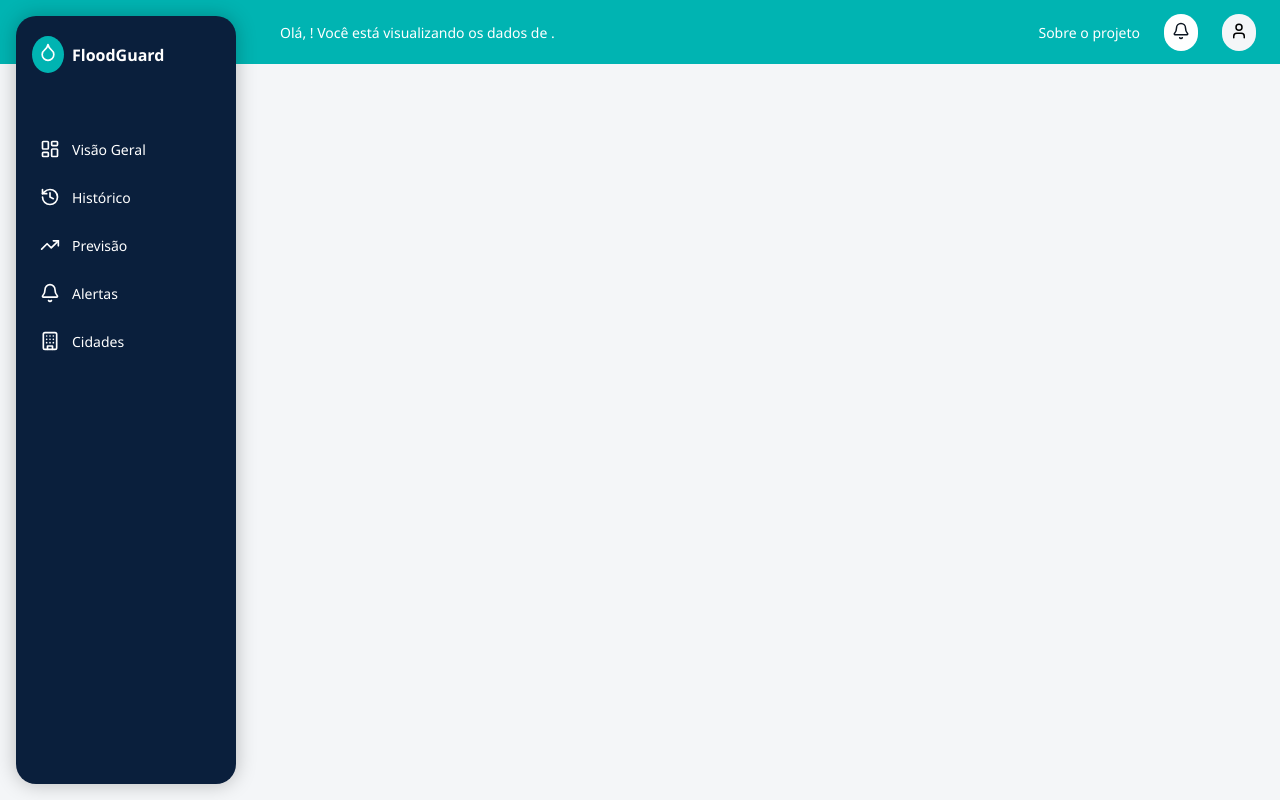
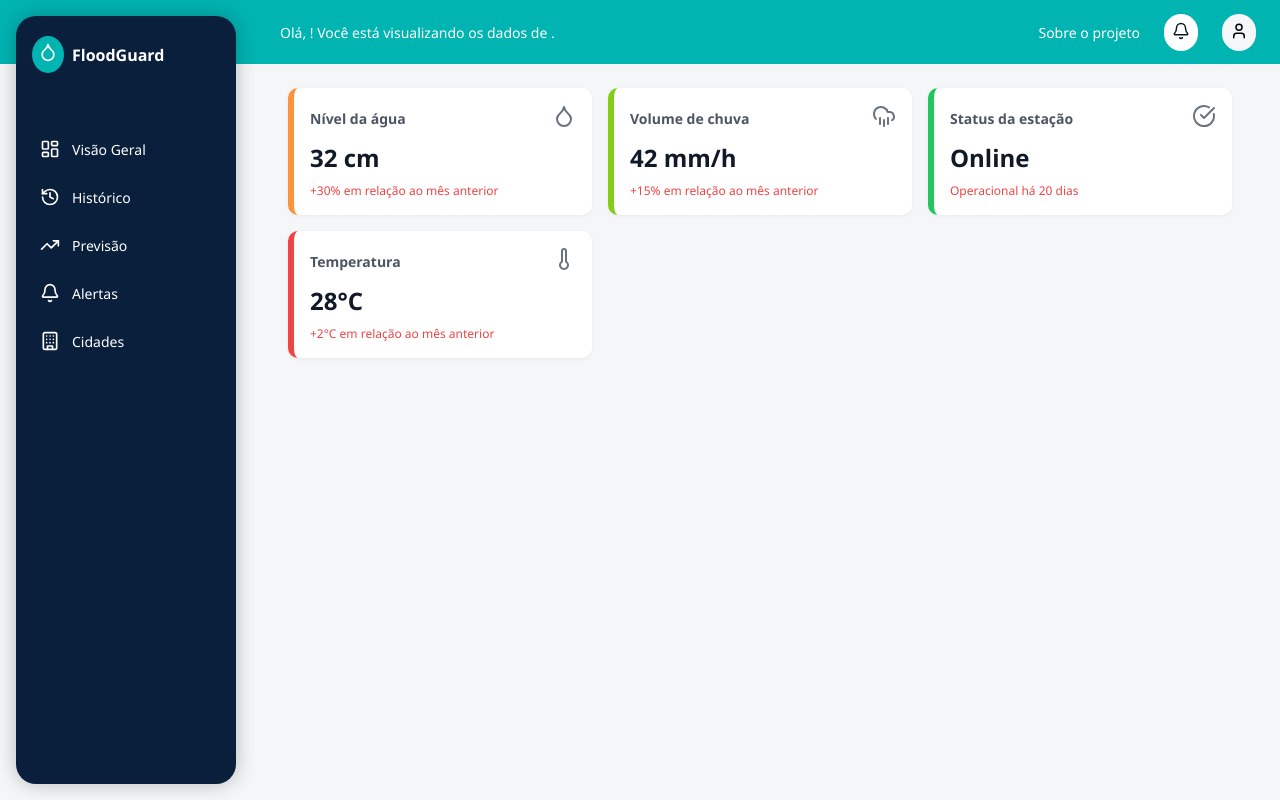
Before and after one commit to vicmariucha/flood-guard, a React (Vite) app: page / in a window 1280 px wide. Built offline with nearby package versions, Linux system fonts and the light colour scheme.

Commit message:
feat: adição de grid dos cards e posicionamento em relação ao Header

```diff
--- a/src/components/Header.module.css
+++ b/src/components/Header.module.css
@@ -6,13 +6,10 @@
   display: flex;
   align-items: center;
   justify-content: space-between;
-
   position: fixed;
   top: 0;
   left: 0;
   z-index: 5;
-
-  /* conteúdo depois da sidebar */
   padding-left: 280px;
   padding-right: 24px;
 }
--- /dev/null
+++ b/src/components/InfoCard.module.css
@@ -0,0 +1,40 @@
+.card {
+    background-color: white;
+    border-left: 6px solid #E5E7EB;
+    border-radius: 10px;
+    padding: 1rem;
+    box-shadow: 0 1px 4px rgba(0, 0, 0, 0.06);
+    display: flex;
+    flex-direction: column;
+    gap: 0.5rem;
+    min-width: 200px;
+    flex: 1;
+  }
+
+  .header {
+    display: flex;
+    justify-content: space-between;
+    align-items: center;
+  }
+
+  .title {
+    font-size: 14px;
+    font-weight: 600;
+    color: #4B5563;
+  }
+
+  .icon {
+    font-size: 18px;
+    color: #6B7280;
+  }
+
+  .value {
+    font-size: 24px;
+    font-weight: bold;
+    color: #111827;
+  }
+
+  .description {
+    font-size: 12px;
+    color: #EF4444;
+  }
--- /dev/null
+++ b/src/components/InfoCard.tsx
@@ -0,0 +1,25 @@
+import styles from "./InfoCard.module.css";
+import { ReactNode } from "react";
+
+interface InfoCardProps {
+  title: string;
+  value: string;
+  icon?: ReactNode;
+  description?: string;
+  highlightColor?: string; // exemplo: "#F97316"
+}
+
+function InfoCard({ title, value, icon, description, highlightColor }: InfoCardProps) {
+  return (
+    <div className={styles.card} style={{ borderLeftColor: highlightColor || "#E5E7EB" }}>
+      <div className={styles.header}>
+        <span className={styles.title}>{title}</span>
+        {icon && <div className={styles.icon}>{icon}</div>}
+      </div>
+      <div className={styles.value}>{value}</div>
+      {description && <div className={styles.description}>{description}</div>}
+    </div>
+  );
+}
+
+export default InfoCard;
--- a/src/components/Layout.tsx
+++ b/src/components/Layout.tsx
@@ -2,7 +2,7 @@ import { useState } from "react";
 import Header from "./Header";
 import Sidebar from "./Sidebar";
 import styles from "./Layout.module.css";
-
+import Dashboard from "../pages/Dashboard";
 interface LayoutProps {
   userName: string;
   cityName: string;
@@ -17,7 +17,7 @@ function Layout({ userName, cityName }: LayoutProps) {
       <div className={styles.mainContent}>
         <Header userName={userName} cityName={cityName} />
         <main className={styles.pageContent}>
-          <h1>{activePage}</h1>
+          <Dashboard />
         </main>
       </div>
     </div>
--- /dev/null
+++ b/src/pages/Dashboard.module.css
@@ -0,0 +1,12 @@
+.container {
+    width: 100%;
+    padding: 64px 24px 24px 24px;
+    box-sizing: border-box;
+  }
+
+  .cardsGrid {
+    display: grid;
+    grid-template-columns: repeat(auto-fit, minmax(240px, 1fr));
+    gap: 1rem;
+    width: 100%;
+  }
--- /dev/null
+++ b/src/pages/Dashboard.tsx
@@ -0,0 +1,42 @@
+import InfoCard from "../components/InfoCard";
+import { Droplet, CloudRain, CheckCircle, Thermometer } from "lucide-react";
+import styles from "./Dashboard.module.css";
+
+function Dashboard() {
+  return (
+    <div className={styles.container}>
+      <div className={styles.cardsGrid}>
+        <InfoCard
+          title="Nível da água"
+          value="32 cm"
+          description="+30% em relação ao mês anterior"
+          highlightColor="#FB923C" // laranja
+          icon={<Droplet />}
+        />
+        <InfoCard
+          title="Volume de chuva"
+          value="42 mm/h"
+          description="+15% em relação ao mês anterior"
+          highlightColor="#84CC16" // verde
+          icon={<CloudRain />}
+        />
+        <InfoCard
+          title="Status da estação"
+          value="Online"
+          description="Operacional há 20 dias"
+          highlightColor="#22C55E" // verde escuro
+          icon={<CheckCircle />}
+        />
+        <InfoCard
+          title="Temperatura"
+          value="28°C"
+          description="+2°C em relação ao mês anterior"
+          highlightColor="#EF4444" // vermelho
+          icon={<Thermometer />}
+        />
+      </div>
+    </div>
+  );
+}
+
+export default Dashboard;
```
